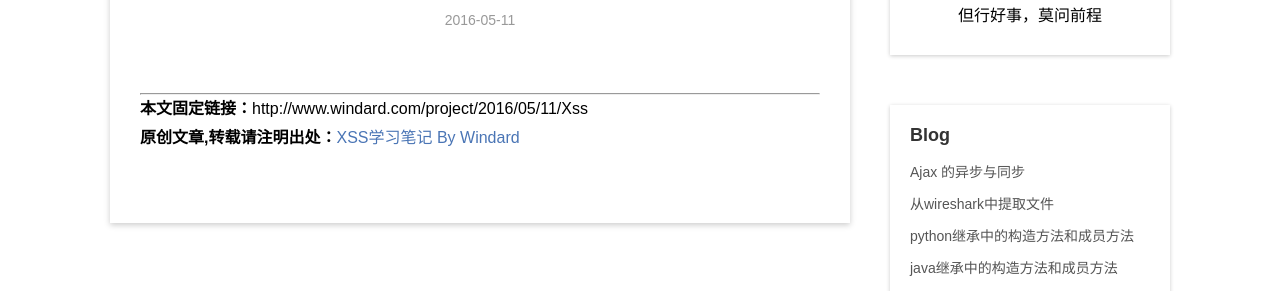
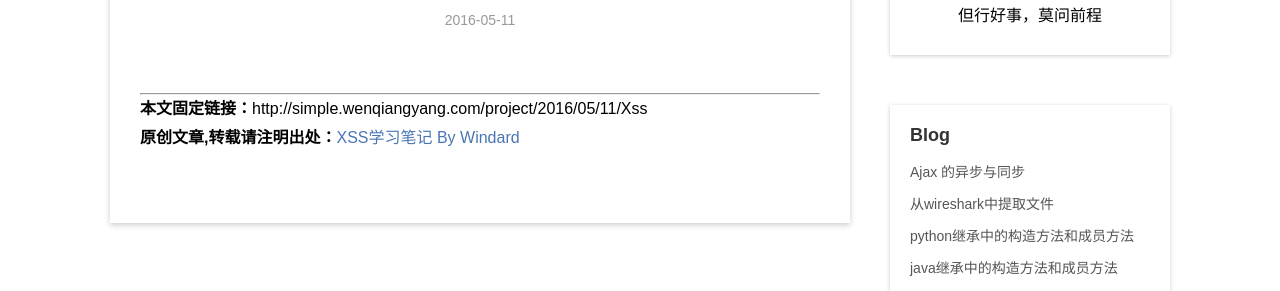
Before and after one commit to windard/windard.com, a Jekyll site: the page built from _posts/project/2016-5-11-Xss.md, in a window 1280 px wide. Shown: the part 162-453 px from the top of the page. Built offline with Jekyll 4.4.1, drawn with Linux system fonts in a browser that asks for light colours.

Commit message:
change domain

```diff
--- a/_config.yml
+++ b/_config.yml
@@ -18,7 +18,7 @@ email: 1106911190@qq.com
 moto: 但行好事，莫问前程
 description: 这是我的个人网站，平常也写一点东西在这里。
 baseurl: "" # the subpath of your site, e.g. /blog
-url: "http://www.windard.com" # the base hostname & protocol for your site
+url: "http://simple.wenqiangyang.com" # the base hostname & protocol for your site
 github_username:  windard
 feed: /feed.xml
 
```
